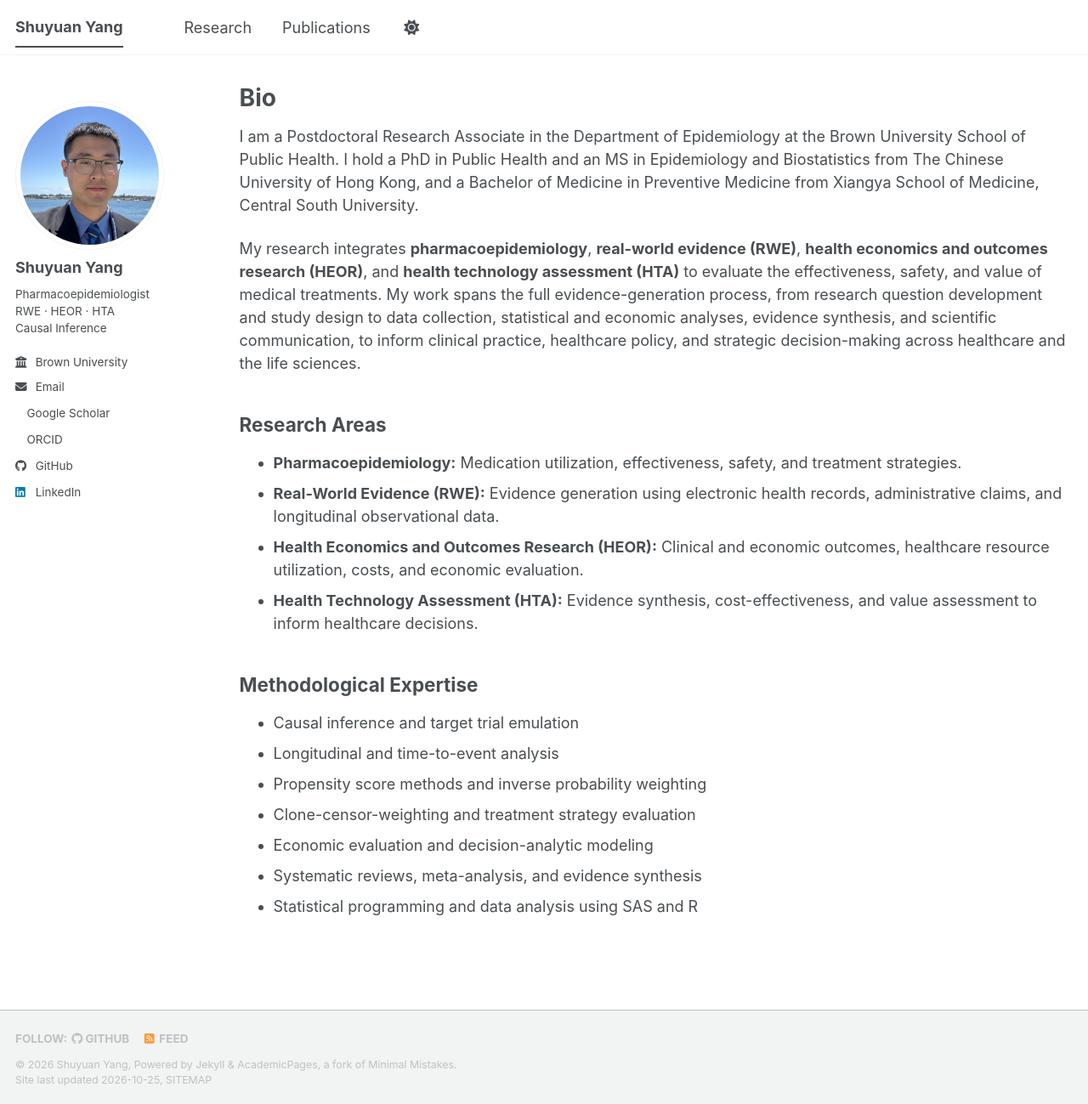
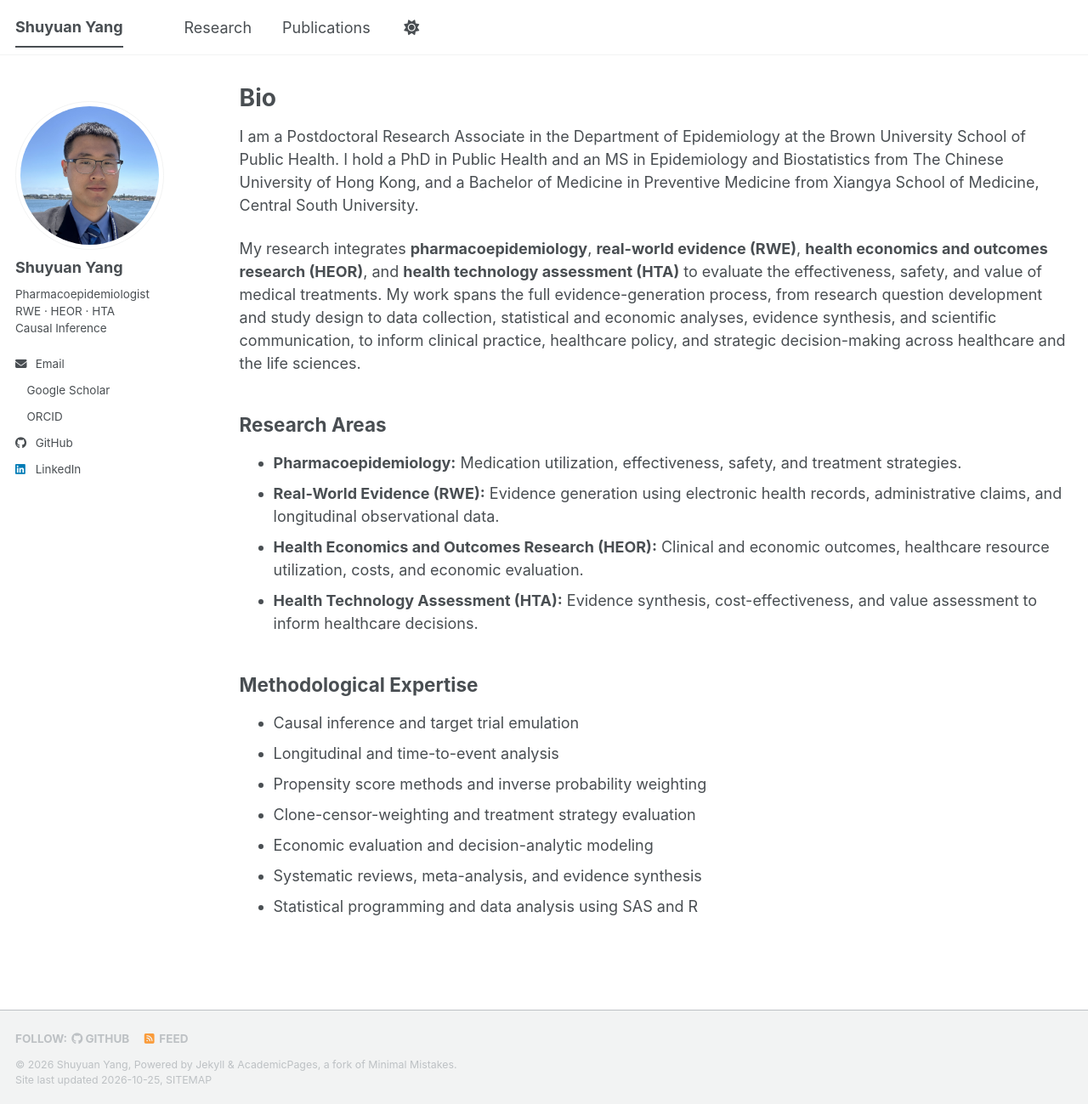
Before and after one commit to yang-shuyuan/yang-shuyuan.github.io, a Jekyll site: the page built from _pages/about.md, in a window 1280 px wide and 1299 px high. Shown: the whole window at 85% size. Built offline with Jekyll 4.4.1, drawn with Linux system fonts in a browser that asks for light colours; a style sheet for code colours, icons or effects is not loaded.

Commit message:
Update _config.yml

```diff
--- a/_config.yml
+++ b/_config.yml
@@ -28,7 +28,7 @@ author:
   pronouns         : # example: "she/her"
   bio              : "Pharmacoepidemiologist<br>RWE · HEOR · HTA<br>Causal Inference"
   location         :
-  employer         : "Brown University"
+  employer         :
   uri              : # URL
   email            : "syyeoh@outlook.com"
 
```
